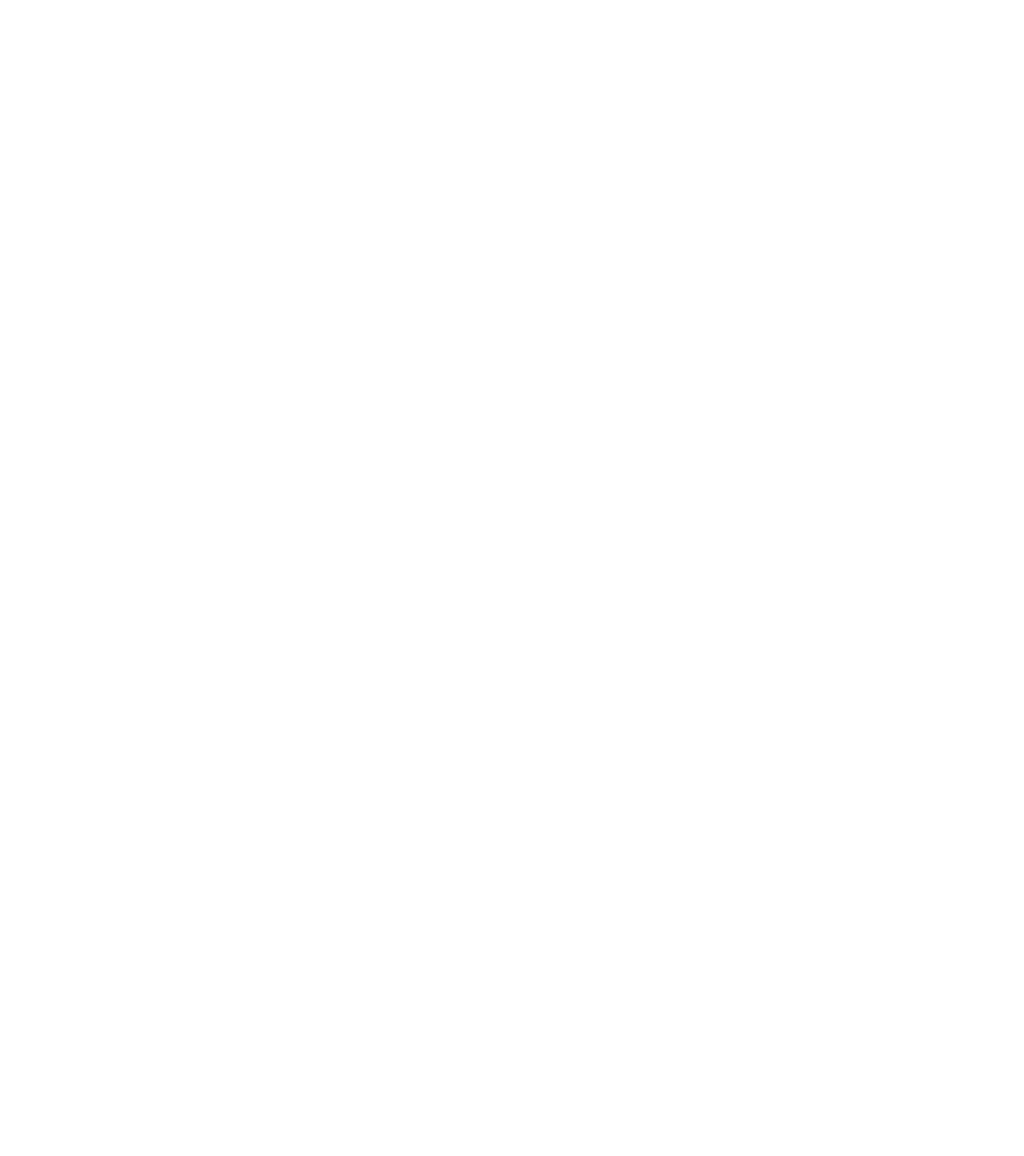
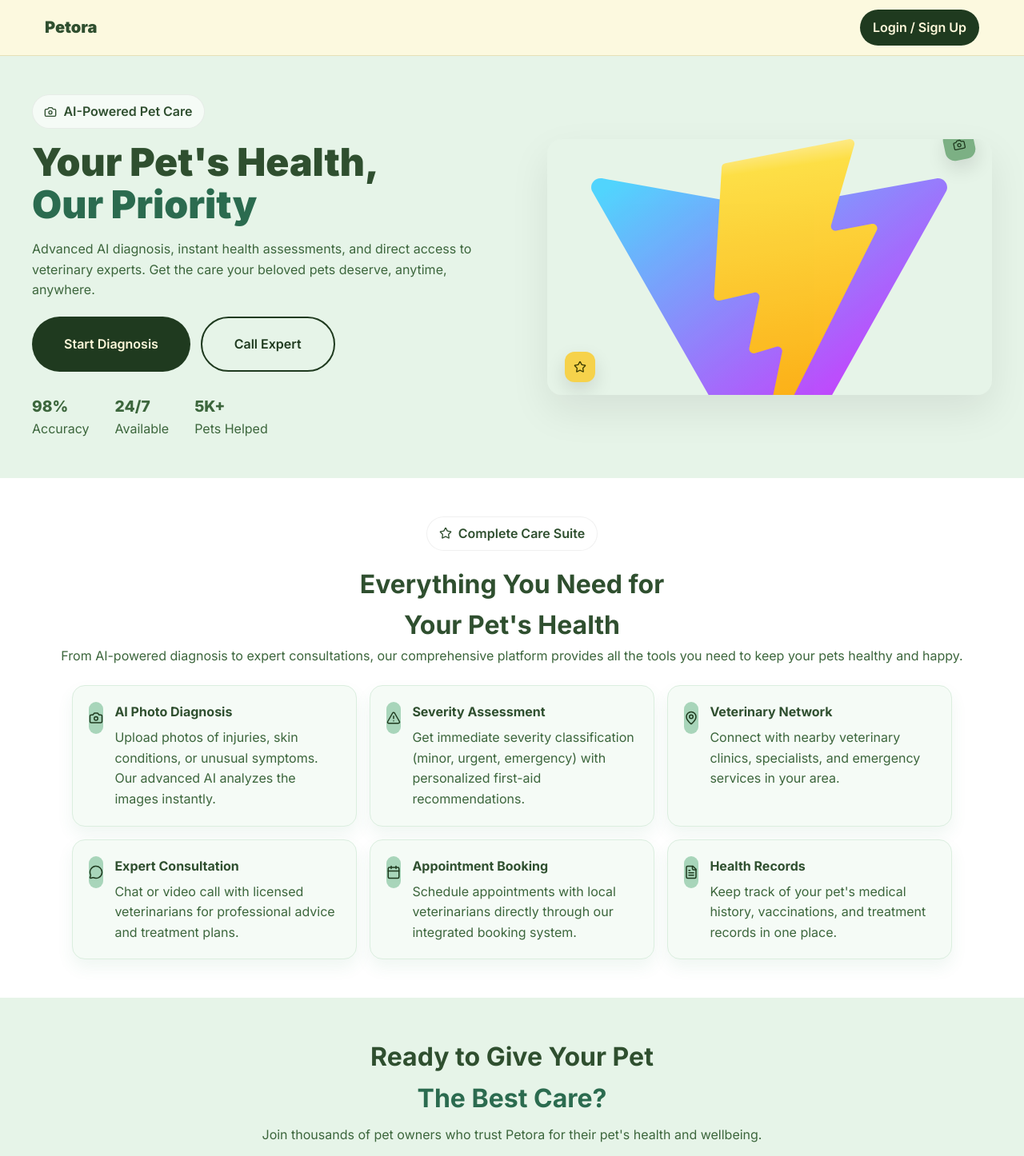
Before and after one commit to Akankshaa1268/petora-frontend, a React (Vite) app: page /animal-care in a window 1280 px wide. Before the commit this address had no page. Shown: the top 1446 px of the page at 80% size. Before the commit the page ends 800 px from the top, so only its background shows below. Built offline with nearby package versions, Linux system fonts and the light colour scheme.

Commit message:
chore: update UI (auth centering, human/animal care pages, navbar, 3D model position)

```diff
--- a/src/App.jsx
+++ b/src/App.jsx
@@ -4,6 +4,7 @@
 import LandingPage from './components/LandingPage'
 import AuthPage from './components/AuthPage'
 import HumanCare from './components/HumanCare'
+import AnimalCare from './components/AnimalCare'
 
 function App() {
   return (
@@ -12,6 +13,7 @@
         <Route path="/" element={<LandingPage />} />
         <Route path="/auth" element={<AuthPage />} />
         <Route path="/human-care" element={<HumanCare />} />
+        <Route path="/animal-care" element={<AnimalCare />} />
       </Routes>
     </div>
   )
--- /dev/null
+++ b/src/components/AnimalCare.css
@@ -0,0 +1,44 @@
+/* Animal Care Page aligned to green/yellow theme */
+.ac-page { background: #eef8f0; min-height: 100vh; }
+
+.ac-hero { background: #e6f4e8; padding: 3rem 1rem; }
+.ac-hero-inner { max-width: 1200px; margin: 0 auto; display: grid; grid-template-columns: 1.1fr 1fr; gap: 2rem; align-items: center; }
+.ac-hero-left h1 { font-size: 3rem; color: #2f4f2f; font-weight: 900; line-height: 1.1; }
+.ac-hero-left .accent { color: #2b6b4f; }
+.ac-hero-left p { margin-top: 1rem; color: #3c663c; max-width: 560px; }
+.ac-hero-actions { margin-top: 1.25rem; display: flex; gap: 0.8rem; }
+.ac-hero-stats { display: flex; gap: 2rem; margin-top: 1.75rem; color: #3c663c; }
+.ac-hero-stats .num { font-weight: 800; font-size: 1.2rem; }
+.ac-hero-card { position: relative; background: #e6f4e8; border-radius: 18px; height: 320px; box-shadow: 0 20px 50px rgba(0,0,0,0.08); overflow: hidden; display: grid; place-items: center; }
+.ac-hero-card img { width: 80%; opacity: 0.9; }
+.ac-hero-fab { position: absolute; width: 38px; height: 38px; border-radius: 12px; display: grid; place-items: center; background: #7cb084; color: #1f3a1f; box-shadow: 0 10px 25px rgba(0,0,0,0.12); }
+.ac-hero-fab.fab-top { top: -12px; right: 22px; transform: rotate(-12deg); }
+.ac-hero-fab.fab-bottom { bottom: 16px; left: 22px; background: #f6d24b; color: #3b3b00; }
+
+.ac-badge { display: inline-flex; align-items: center; gap: 0.5rem; background: rgba(255,255,255,0.6); border: 1px solid rgba(0,0,0,0.06); padding: 0.5rem 0.9rem; border-radius: 999px; color: #2f4f2f; font-weight: 600; margin-bottom: 1rem; }
+
+.ac-suite { background: #fff; padding: 3rem 1rem; }
+.ac-suite-header { text-align: center; margin-bottom: 1.5rem; }
+.ac-suite-header h3 { font-size: 2rem; color: #2f4f2f; }
+.ac-suite-header p { color: #3c663c; }
+.ac-suite-grid { max-width: 1100px; margin: 0 auto; display: grid; grid-template-columns: repeat(3, 1fr); gap: 1rem; }
+.ac-card { display: flex; gap: 0.9rem; align-items: flex-start; background: #f5fbf6; border: 1px solid #dbeedf; padding: 1.25rem; border-radius: 16px; box-shadow: 0 10px 20px rgba(46, 139, 87, 0.08); }
+.ac-card-icon { width: 40px; height: 40px; border-radius: 12px; display: grid; place-items: center; background: #a8d5ba; color: #1f3a1f; }
+.ac-card-content h4 { margin: 0 0 0.4rem 0; color: #2f4f2f; }
+.ac-card-content p { margin: 0; color: #3c663c; }
+
+.ac-cta { background: #e6f4e8; padding: 3rem 1rem; }
+.ac-cta-inner { text-align: center; max-width: 800px; margin: 0 auto; }
+.ac-cta-inner h3 { font-size: 2rem; color: #2f4f2f; }
+.ac-cta-inner .accent { color: #2b6b4f; }
+.ac-cta-inner p { color: #3c663c; margin: 0.5rem 0 1rem; }
+.ac-cta-actions { display: flex; gap: 0.8rem; justify-content: center; }
+
+/* Ensure primary/secondary buttons match across pages */
+.btn.btn-primary { background: #1f3a1f; color: #fff9db; border: none; }
+.btn.btn-secondary { background: transparent; color: #1f3a1f; border: 2px solid #1f3a1f; }
+
+@media (max-width: 960px) {
+  .ac-hero-inner { grid-template-columns: 1fr; }
+  .ac-suite-grid { grid-template-columns: 1fr; }
+}
--- /dev/null
+++ b/src/components/AnimalCare.jsx
@@ -0,0 +1,107 @@
+import React from 'react'
+import { Link } from 'react-router-dom'
+import { motion } from 'framer-motion'
+import { Camera, AlertTriangle, MapPin, MessageCircle, Calendar, FileText, Star } from 'lucide-react'
+import './AnimalCare.css'
+
+const Badge = ({ icon: Icon, text }) => (
+  <div className="ac-badge">
+    <Icon size={16} />
+    <span>{text}</span>
+  </div>
+)
+
+const Card = ({ icon: Icon, title, desc }) => (
+  <motion.div
+    className="ac-card"
+    initial={{ opacity: 0, y: 20 }}
+    whileInView={{ opacity: 1, y: 0 }}
+    viewport={{ once: true }}
+    transition={{ duration: 0.4 }}
+  >
+    <div className="ac-card-icon"><Icon size={18} /></div>
+    <div className="ac-card-content">
+      <h4>{title}</h4>
+      <p>{desc}</p>
+    </div>
+  </motion.div>
+)
+
+export default function AnimalCare() {
+  return (
+    <div className="ac-page">
+      <header className="navbar">
+        <div className="nav-inner">
+          <div className="nav-brand">
+            <Link to="/" className="brand-link">Petora</Link>
+          </div>
+          <div className="nav-actions">
+            <Link to="/auth" className="btn nav-auth-btn">Login / Sign Up</Link>
+          </div>
+        </div>
+      </header>
+
+      {/* Hero */}
+      <section className="ac-hero">
+        <div className="ac-hero-inner">
+          <div className="ac-hero-left">
+            <Badge icon={Camera} text="AI-Powered Pet Care" />
+            <h1>
+              Your Pet's Health,
+              <br />
+              <span className="accent">Our Priority</span>
+            </h1>
+            <p>
+              Advanced AI diagnosis, instant health assessments, and direct access to veterinary experts. Get the care your beloved pets deserve, anytime, anywhere.
+            </p>
+            <div className="ac-hero-actions">
+              <Link to="/auth" className="btn btn-primary">Start Diagnosis</Link>
+              <Link to="/auth" className="btn btn-secondary">Call Expert</Link>
+            </div>
+            <div className="ac-hero-stats">
+              <div><div className="num">98%</div><div className="label">Accuracy</div></div>
+              <div><div className="num">24/7</div><div className="label">Available</div></div>
+              <div><div className="num">5K+</div><div className="label">Pets Helped</div></div>
+            </div>
+          </div>
+          <div className="ac-hero-right">
+            <div className="ac-hero-card">
+              <img src="/public/vite.svg" alt="Animal healthcare AI" />
+              <div className="ac-hero-fab fab-top"><Camera size={16} /></div>
+              <div className="ac-hero-fab fab-bottom"><Star size={16} /></div>
+            </div>
+          </div>
+        </div>
+      </section>
+
+      {/* Suite */}
+      <section className="ac-suite">
+        <div className="ac-suite-header">
+          <Badge icon={Star} text="Complete Care Suite" />
+          <h3>Everything You Need for<br />Your Pet's Health</h3>
+          <p>From AI-powered diagnosis to expert consultations, our comprehensive platform provides all the tools you need to keep your pets healthy and happy.</p>
+        </div>
+        <div className="ac-suite-grid">
+          <Card icon={Camera} title="AI Photo Diagnosis" desc="Upload photos of injuries, skin conditions, or unusual symptoms. Our advanced AI analyzes the images instantly." />
+          <Card icon={AlertTriangle} title="Severity Assessment" desc="Get immediate severity classification (minor, urgent, emergency) with personalized first-aid recommendations." />
+          <Card icon={MapPin} title="Veterinary Network" desc="Connect with nearby veterinary clinics, specialists, and emergency services in your area." />
+          <Card icon={MessageCircle} title="Expert Consultation" desc="Chat or video call with licensed veterinarians for professional advice and treatment plans." />
+          <Card icon={Calendar} title="Appointment Booking" desc="Schedule appointments with local veterinarians directly through our integrated booking system." />
+          <Card icon={FileText} title="Health Records" desc="Keep track of your pet's medical history, vaccinations, and treatment records in one place." />
+        </div>
+      </section>
+
+      {/* CTA */}
+      <section className="ac-cta">
+        <div className="ac-cta-inner">
+          <h3>Ready to Give Your Pet<br /><span className="accent">The Best Care?</span></h3>
+          <p>Join thousands of pet owners who trust Petora for their pet's health and wellbeing.</p>
+          <div className="ac-cta-actions">
+            <Link to="/auth" className="btn btn-primary">Upload Photo Now</Link>
+            <Link to="/auth" className="btn btn-secondary">Chat with Vet</Link>
+          </div>
+        </div>
+      </section>
+    </div>
+  )
+}
--- a/src/components/HumanCare.css
+++ b/src/components/HumanCare.css
@@ -40,6 +40,10 @@
 .hc-cta-inner p { color: #335a6e; margin: 0.5rem 0 1rem; }
 .hc-cta-actions { display: flex; gap: 0.8rem; justify-content: center; }
 
+/* Ensure primary/secondary buttons match across pages */
+.btn.btn-primary { background: #1f3a1f; color: #fff9db; border: none; }
+.btn.btn-secondary { background: transparent; color: #1f3a1f; border: 2px solid #1f3a1f; }
+
 @media (max-width: 960px) {
   .hc-hero-inner { grid-template-columns: 1fr; }
   .hc-quick-grid, .hc-suite-grid { grid-template-columns: 1fr; }
--- a/src/components/LandingPage.css
+++ b/src/components/LandingPage.css
@@ -802,22 +802,15 @@
   font-size: 1rem;
 }
 
-.btn-animal {
-  background: #a8d5ba;
-  color: #1f3a1f;
+.btn-animal,
+.btn-human {
+  background: #1f3a1f;
+  color: #fff9db;
   width: 100%;
   padding: 1.5rem;
   font-size: 1.2rem;
   box-shadow: none;
-}
-
-.btn-human {
-  background: #c7e4ca;
-  color: #1f3a1f;
-  width: 100%;
-  padding: 1.5rem;
-  font-size: 1.2rem;
-  box-shadow: none;
+  border: none;
 }
 
 /* CTA Section */
@@ -1059,17 +1052,17 @@
 
 .model-hero {
   width: 100%;
-  height: 560px;
+  height: 520px;
   border-radius: 24px;
   background: transparent;
   overflow: hidden;
-  transform: translateY(-20px);
+  transform: translateY(-10px);
 }
 
 @media (max-width: 1200px) {
   .model-hero {
     height: 420px;
-    transform: translateY(-10px);
+    transform: translateY(-4px);
   }
 }
 
--- a/src/components/LandingPage.jsx
+++ b/src/components/LandingPage.jsx
@@ -353,6 +353,7 @@
               className="btn btn-animal"
               whileHover={{ scale: 1.05, y: -5 }}
               whileTap={{ scale: 0.95 }}
+              onClick={() => navigate('/animal-care')}
             >
               <span>Start Animal Care</span>
               <ArrowRight className="btn-icon" />
--- a/src/components/ModelHero.jsx
+++ b/src/components/ModelHero.jsx
@@ -29,7 +29,7 @@
 
   // Increase overall size and lift a bit for composition
   const s = 0.015
-  return <primitive object={fbx} scale={[s, s, s]} position={[0, -0.25, 0]} />
+  return <primitive object={fbx} scale={[s, s, s]} position={[0, 0.1, 0]} />
 }
 
 const ModelHero = () => {
```
